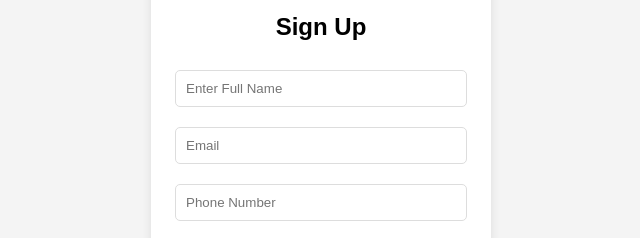
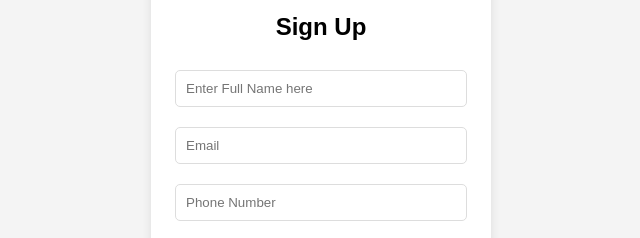
Before and after one commit to AbdullahTanveerOfficial/sir-qasim-2, a website: page public/index.html in a window 1280 px wide. Both pictures are taken after a click on the link "Sign Up". Shown: the part 225-463 px from the top of the page, 319-959 px from the left. Drawn offline with Linux system fonts and the light colour scheme.

Commit message:
tesing phase

```diff
--- a/public/index.html
+++ b/public/index.html
@@ -12,7 +12,7 @@
             <h2 id="form-title">Login</h2>
             <form id="authForm">
                 <div id="nameField" class="hidden">
-                    <input type="text" id="name" placeholder="Enter Full Name">
+                    <input type="text" id="name" placeholder="Enter Full Name here">
                 </div>
                 <input type="email" id="email" placeholder="Email" required>
                 <input type="tel" id="phone" class="hidden" placeholder="Phone Number">
```
Also changed, not shown: docker-compose.yml (line endings or trailing spaces).
